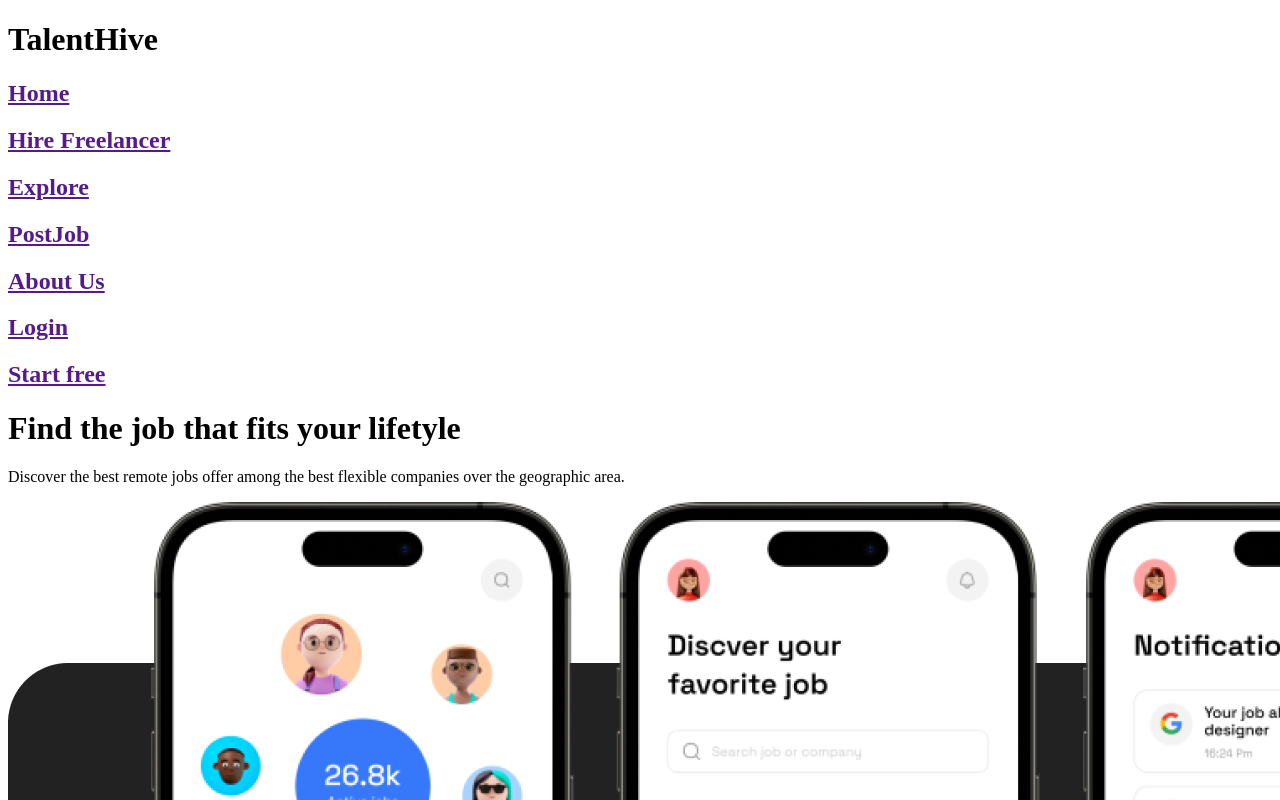
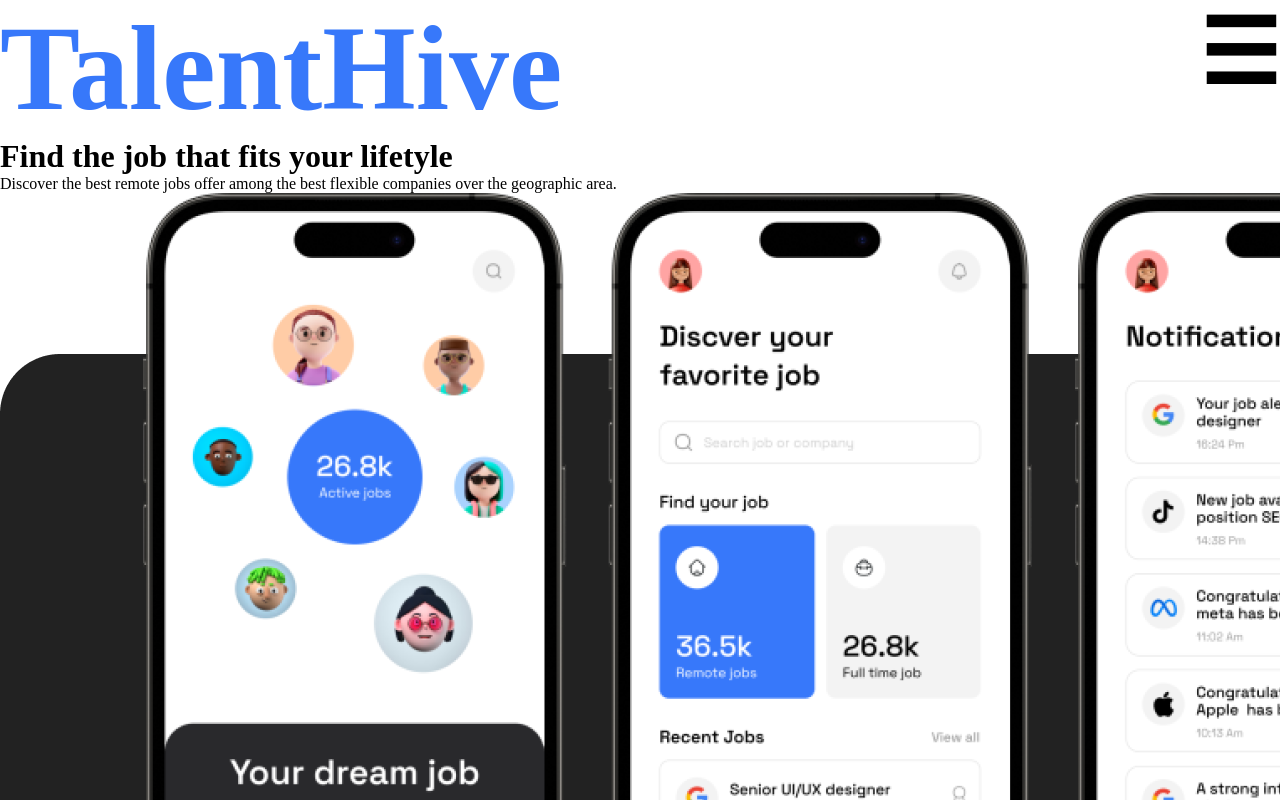
Before and after one commit to mullerdaniel/Replicar-o-Design-responsivo-, a plain HTML site: page TalentHive/index.html in a window 1280 px wide. Shown: the top 800 px of the page. Drawn offline with Linux system fonts and the light colour scheme.

Commit message:
DM-2 feat: Inicio do css

```diff
--- a/TalentHive/Style/style.css
+++ b/TalentHive/Style/style.css
@@ -0,0 +1,26 @@
+/* SITE MOBILE */
+
+.header-desktop{
+    display: none;
+}
+
+* {
+    margin: 0;
+    padding: 0;
+    box-sizing: border-box;
+}
+
+.titulo {
+    color: #3778FA;
+    font-size: 60px;
+}
+
+.humburguer {
+    font-size: 60px;
+}
+
+.header-mobile{
+    display: flex;
+    justify-content: space-between;
+
+}
--- a/TalentHive/index.html
+++ b/TalentHive/index.html
@@ -9,7 +9,7 @@
 </head>
 
 <body>
-    <header>
+    <header class="header-desktop">
         <div class="titulo">
             <h1>TalentHive</h1>
         </div>
@@ -41,6 +41,16 @@
             </a>
         </div>
 
+    </header>
+
+    <header class="header-mobile">
+        <div class="titulo">
+            <h1>TalentHive</h1>
+        </div>
+
+        <div class="humburguer">
+            <h2>☰</h2>
+        </div>
     </header>
 
     <div class="titulo-inicio">
@@ -81,33 +91,57 @@
                 area.</p>
 
             <div class="botoes-footer">
-                    <a href=""><h2>Explore</h2></a>
-                    <a href=""><h2>Hire Freelancer</h2></a>
-                    <a href=""><h2>Post Job</h2></a>
+                <a href="">
+                    <h2>Explore</h2>
+                </a>
+                <a href="">
+                    <h2>Hire Freelancer</h2>
+                </a>
+                <a href="">
+                    <h2>Post Job</h2>
+                </a>
             </div>
 
             <div class="botoes-footer">
-                    <a href=""><h2>About Us</h2></a>
-                    <a href=""><h2>Reources</h2></a>
-                    <a href=""><h2>Blog</h2></a>
+                <a href="">
+                    <h2>About Us</h2>
+                </a>
+                <a href="">
+                    <h2>Reources</h2>
+                </a>
+                <a href="">
+                    <h2>Blog</h2>
+                </a>
             </div>
 
             <div class="botoes-footer">
-                    <a href=""><h2>Terms & conditions</h2></a>
-                    <a href=""><h2>Privacy Policy</h2></a>
-                    <a href=""><h2>Become a Partner</h2></a>
+                <a href="">
+                    <h2>Terms & conditions</h2>
+                </a>
+                <a href="">
+                    <h2>Privacy Policy</h2>
+                </a>
+                <a href="">
+                    <h2>Become a Partner</h2>
+                </a>
             </div>
 
             <div class="botoes-footer">
-                    <a href=""><h2>Twitter</h2></a>
-                    <a href=""><h2>Facebook</h2></a>
-                    <a href=""><h2>Instagram</h2></a>
+                <a href="">
+                    <h2>Twitter</h2>
+                </a>
+                <a href="">
+                    <h2>Facebook</h2>
+                </a>
+                <a href="">
+                    <h2>Instagram</h2>
+                </a>
             </div>
         </div>
 
         <h3>©2023 Talenthive. All rights reserved</h3>
         <h3>101 Marlow Street. #12-05 Clife Parkview. Singapore 059020. <a href="">View on Maps</a></h3>
-        <h3> Cookies Policy  | Map</h3>
+        <h3> Cookies Policy | Map</h3>
 
     </footer>
 
```
Lines whose indentation alone changed are shown as unchanged.
